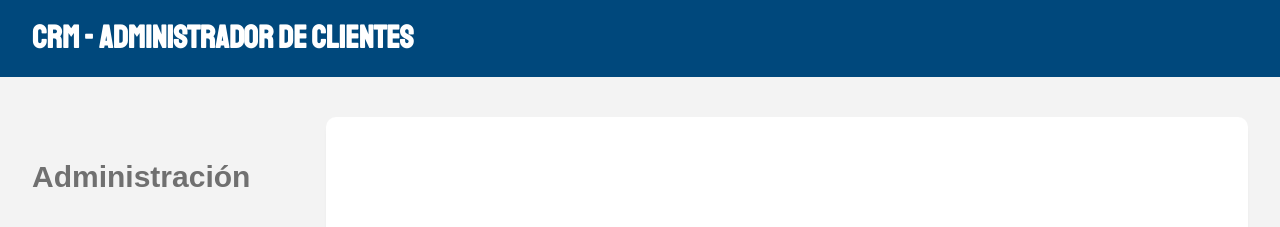
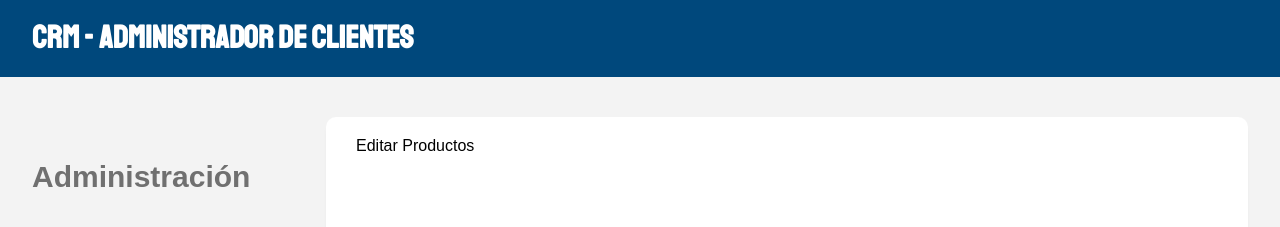
Before and after one commit to DanielGeek/node_proyectos, a React (Create React App) app in the folder 12-react-node/cliente-api/: page /productos/editar/1 in a window 1280 px wide. Shown: the top 227 px of the page. Built offline with nearby package versions, Linux system fonts and the light colour scheme.

Commit message:
335. Creando el Routing y Componentes

```diff
--- a/12-react-node/cliente-api/src/App.js
+++ b/12-react-node/cliente-api/src/App.js
@@ -9,10 +9,12 @@ import { Navegacion } from "./componentes/layout/Navegacion";
 
 // Componentes
 import { Clientes } from "./componentes/clientes/Clientes";
-import { Productos } from "./componentes/productos/Productos";
 import { Pedidos } from "./componentes/pedidos/Pedidos";
 import NuevoCliente from "./componentes/clientes/NuevoCliente";
 import EditarCliente from "./componentes/clientes/EditarCliente";
+import { Productos } from "./componentes/productos/Productos";
+import { NuevoProducto } from "./componentes/productos/NuevoProducto";
+import { EditarProducto } from "./componentes/productos/EditarProducto";
 
 function App() {
   return (
@@ -28,6 +30,10 @@ function App() {
               <Route exac path="/clientes/editar/:id" component={EditarCliente} />
 
               <Route exact path="/productos" component={Productos} />
+              <Route exac path="/productos/nuevo" component={NuevoProducto} />
+              <Route exac path="/productos/editar/:id" component={EditarProducto} />
+
+              <Route exact path="/productos" component={Productos} />
 
               <Route exact path="/pedidos" component={Pedidos} />
             </Switch>
--- /dev/null
+++ b/12-react-node/cliente-api/src/componentes/productos/EditarProducto.js
@@ -0,0 +1,9 @@
+import React from 'react';
+
+export const EditarProducto = () => {
+    return (
+        <div>
+            Editar Productos
+        </div>
+    )
+}
--- /dev/null
+++ b/12-react-node/cliente-api/src/componentes/productos/NuevoProducto.js
@@ -0,0 +1,9 @@
+import React from 'react';
+
+export const NuevoProducto = () => {
+    return (
+        <div>
+            Nuevo Producto
+        </div>
+    )
+}
```
Also changed, not shown: 12-react-node/cliente-api/src/componentes/productos/Producto.js (added, +9 -0 lines), 1 other file (tests, documents, lock files or other folders).
